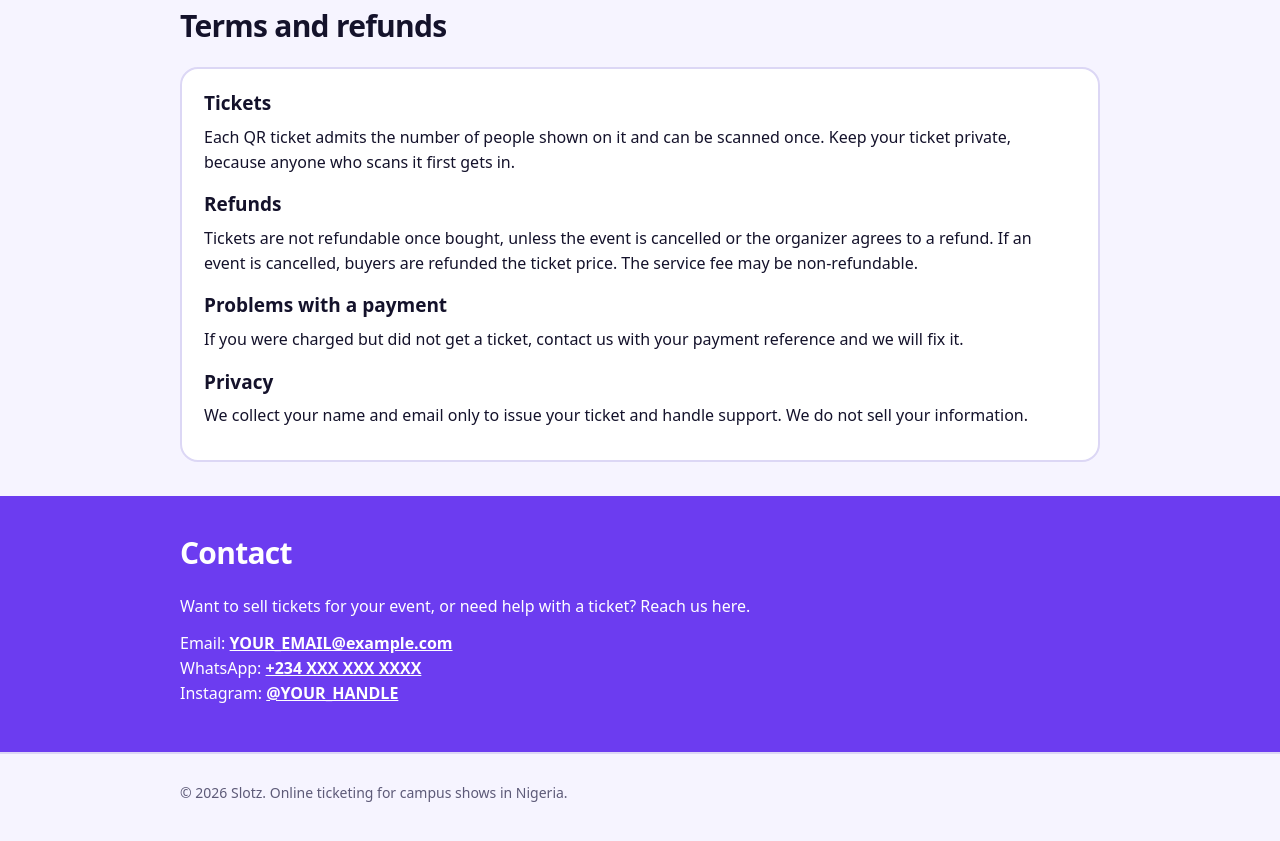
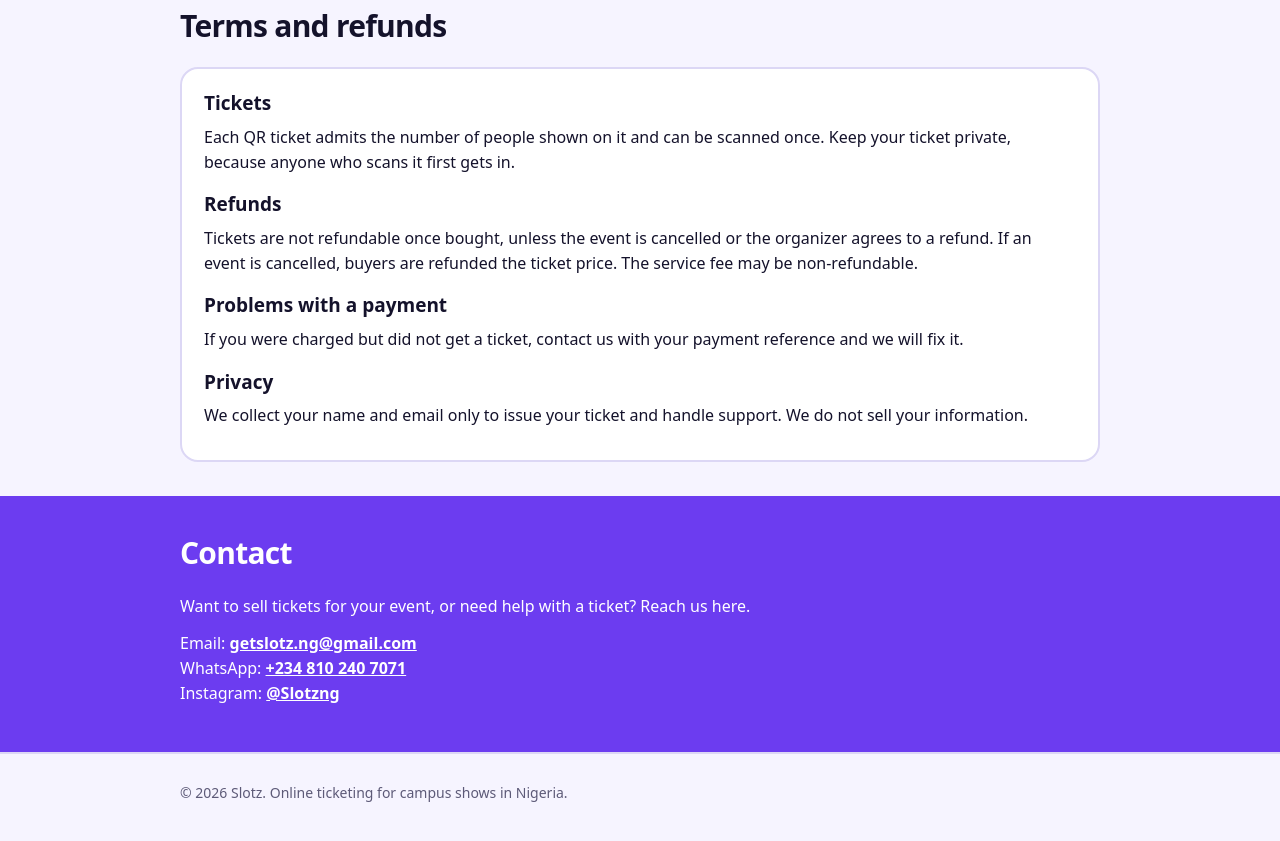
Before and after one commit to zurumedia/Slotz.ng, a plain HTML site: page index.html in a window 1280 px wide. Shown: the part 1525-2366 px from the top of the page. Drawn offline with Linux system fonts and the light colour scheme.

Commit message:
Update and rename index (9).html to index.html

```diff
--- a/index (9).html
+++ b/index.html
@@ -99,9 +99,9 @@ footer{padding:28px 0 40px;border-top:2px solid var(--line);color:var(--muted);f
 <section id="contact" class="band"><div class="wrap">
   <h2>Contact</h2>
   <p>Want to sell tickets for your event, or need help with a ticket? Reach us here.</p>
-  <p>Email: <a href="mailto:YOUR_EMAIL@example.com">YOUR_EMAIL@example.com</a><br>
-  WhatsApp: <a href="https://wa.me/234XXXXXXXXXX">+234 XXX XXX XXXX</a><br>
-  Instagram: <a href="https://instagram.com/YOUR_HANDLE">@YOUR_HANDLE</a></p>
+  <p>Email: <a href="mailto:YOUR_EMAIL@example.com">getslotz.ng@gmail.com</a><br>
+  WhatsApp: <a href="https://wa.me/234XXXXXXXXXX">+234 810 240 7071</a><br>
+  Instagram: <a href="https://instagram.com/YOUR_HANDLE">@Slotzng</a></p>
 </div></section>
 </main>
 
```
